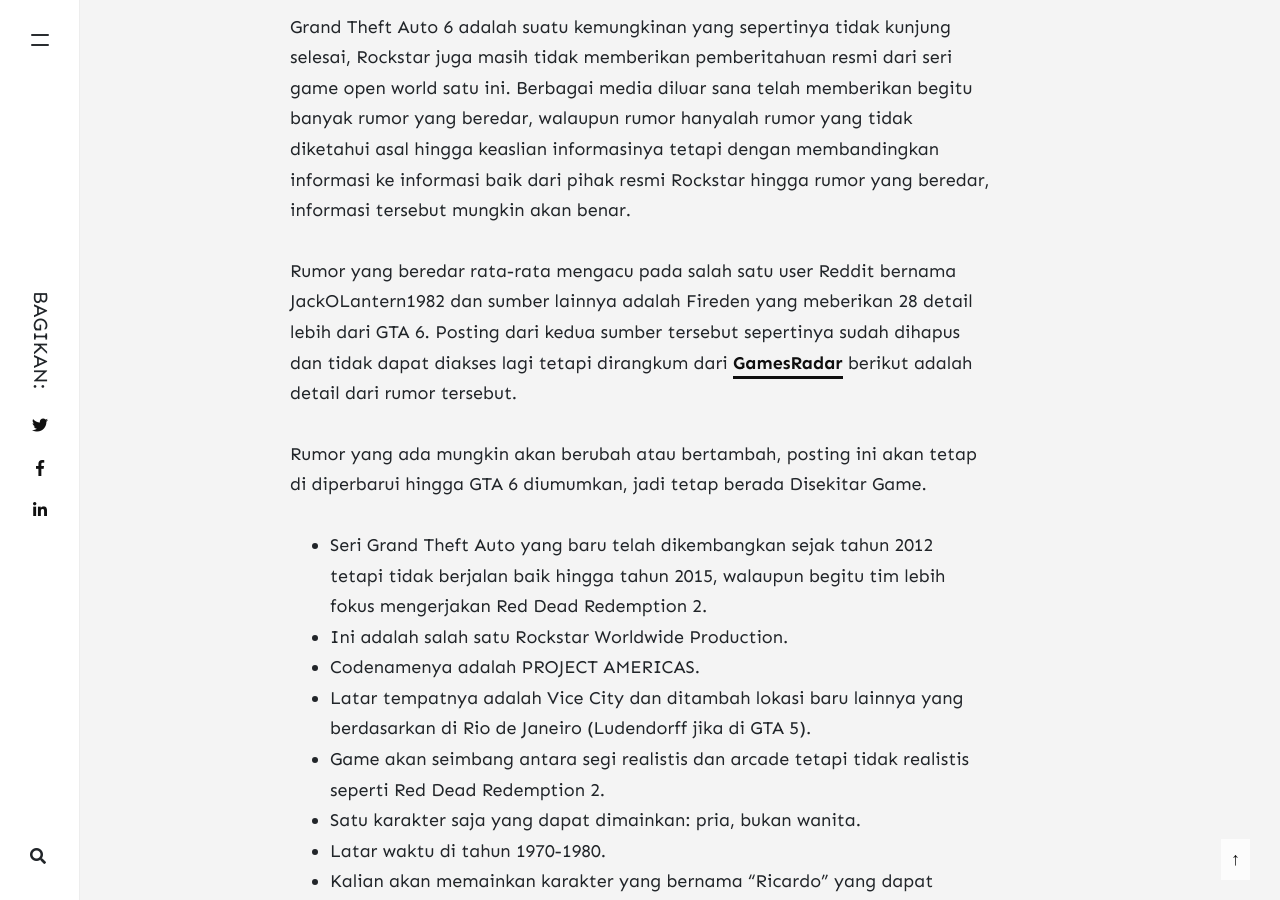
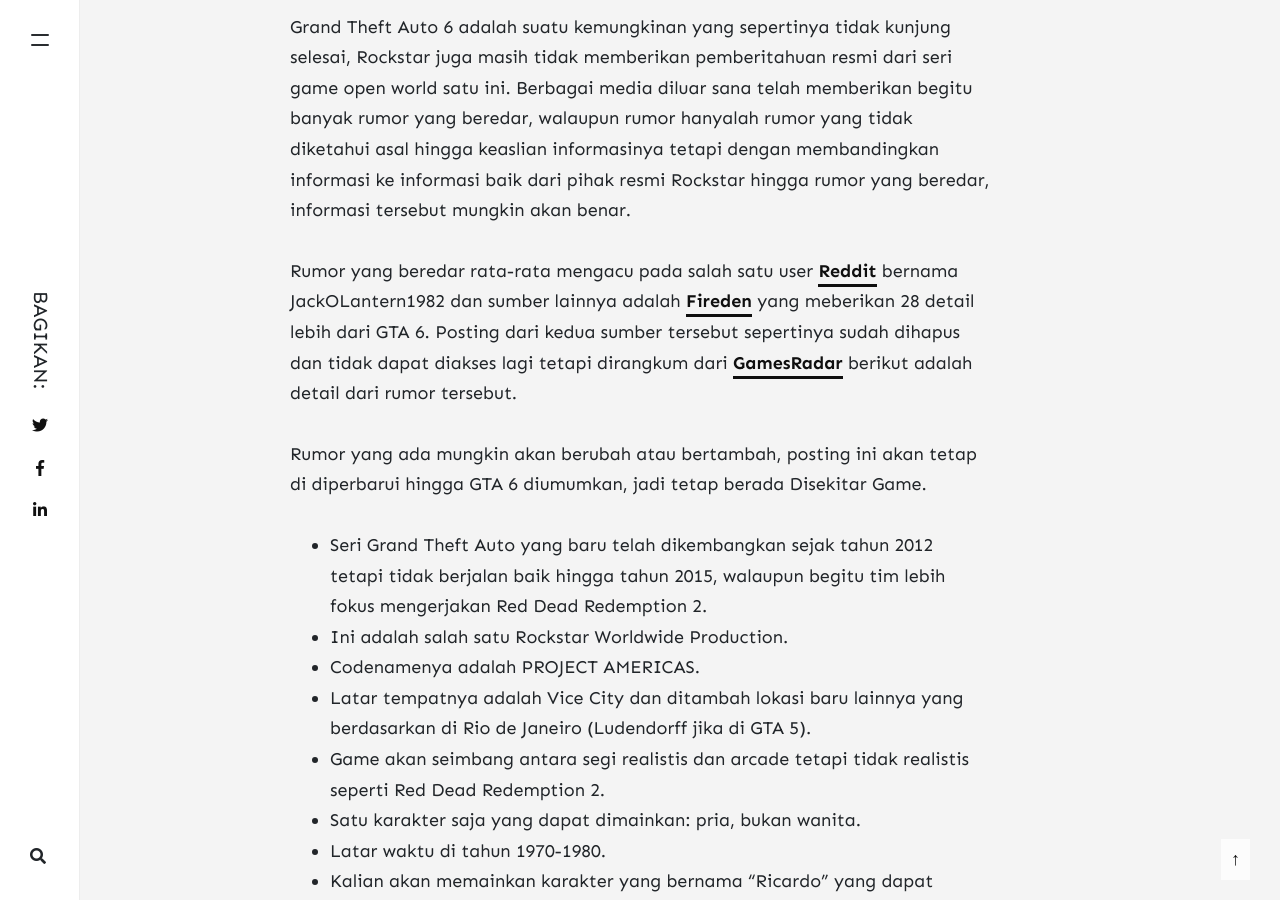
Before and after one commit to arytapermana/dsg-web, a Jekyll site: the page built from _posts/2020-10-24-gta-6-tanggal-rilis-berita-dan-desas-desusnya-rumor.md, in a window 1280 px wide and 900 px high, scrolled down 939 px. Built offline with Jekyll 4.4.1, drawn with Linux system fonts in a browser that asks for light colours; nearby versions of some CDN libraries; comment, search, counter and statistics services are not loaded; part of the change alters nothing that is shown.

```diff
--- a/_posts/2020-10-24-gta-6-tanggal-rilis-berita-dan-desas-desusnya-rumor.md
+++ b/_posts/2020-10-24-gta-6-tanggal-rilis-berita-dan-desas-desusnya-rumor.md
@@ -13,7 +13,7 @@ GTA
 
 Grand Theft Auto 6 adalah suatu kemungkinan yang sepertinya tidak kunjung selesai, Rockstar juga masih tidak memberikan pemberitahuan resmi dari seri game open world satu ini. Berbagai media diluar sana telah memberikan begitu banyak rumor yang beredar, walaupun rumor hanyalah rumor yang tidak diketahui asal hingga keaslian informasinya tetapi dengan membandingkan informasi ke informasi baik dari pihak resmi Rockstar hingga rumor yang beredar, informasi tersebut mungkin akan benar.
 
-Rumor yang beredar rata-rata mengacu pada salah satu user Reddit bernama JackOLantern1982 dan sumber lainnya adalah Fireden yang meberikan 28 detail lebih dari GTA 6. Posting dari kedua sumber tersebut sepertinya sudah dihapus dan tidak dapat diakses lagi tetapi dirangkum dari [GamesRadar](https://www.gamesradar.com/gta-6-release-date-news-trailers-map-gameplay-rumours/) berikut adalah detail dari rumor tersebut.
+Rumor yang beredar rata-rata mengacu pada salah satu user [Reddit](https://www.reddit.com/r/GamingLeaksAndRumours/comments/c74e6e/next_grand_theft_auto_title_details_project/?utm_content=body&utm_medium=post_embed&utm_name=2ff889542f8d45a4a54b9351c492a4d8&utm_source=embedly&utm_term=c74e6e) bernama JackOLantern1982 dan sumber lainnya adalah [Fireden](https://redir.fireden.net/v/thread/468461392/#468461392) yang meberikan 28 detail lebih dari GTA 6. Posting dari kedua sumber tersebut sepertinya sudah dihapus dan tidak dapat diakses lagi tetapi dirangkum dari [GamesRadar](https://www.gamesradar.com/gta-6-release-date-news-trailers-map-gameplay-rumours/) berikut adalah detail dari rumor tersebut.
 
 Rumor yang ada mungkin akan berubah atau bertambah, posting ini akan tetap di diperbarui hingga GTA 6 diumumkan, jadi tetap berada Disekitar Game.
 
```
